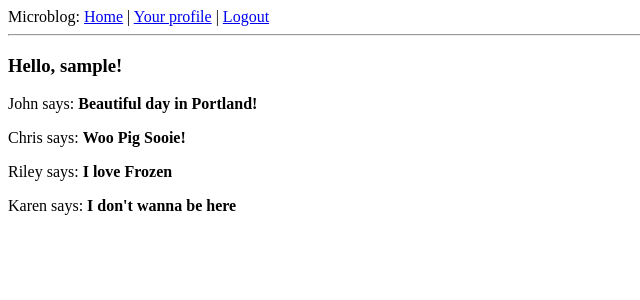
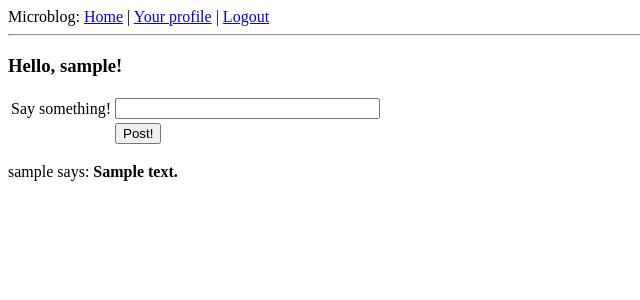
Before and after one commit to designhawg/flask_micro, a Flask app: page / in a window 1280 px wide. Shown: the top 300 px of the page, without its empty margins (0-640 px from the left). Run offline with Flask 2, Linux system fonts and the light colour scheme; a user stored in the database is signed in; tables that the repository leaves empty hold one stand-in row (values such as "Sample post"); parts of the project's set-up code (start-up, migrations or seed data) failed here and were passed over.

Commit message:
found an error in followed posts that was crushing the whole fucking app

```diff
--- a/app/models.py
+++ b/app/models.py
@@ -84,7 +84,7 @@ class User(db.Model):
         return self.followed.filter(followers.c.followed_id == user.id).count() > 0
 
     def followed_posts(self):
-        return Post.query.join( followers, (followers.c.followed_id == Post.user_id)).filter(follower.s.c.follower_id == self.id).order_by(Post.timestamp.desc())
+        return Post.query.join( followers, (followers.c.followed_id == Post.user_id)).filter(followers.c.follower_id == self.id).order_by(Post.timestamp.desc())
 
 
 
--- a/app/templates/index.html
+++ b/app/templates/index.html
@@ -2,12 +2,31 @@
 
 {% block content %}
 
-  <h3>Hello, {{ user.nickname }}!</h3>
+	<h3>Hello, {{ g.user.nickname }}!</h3>
+	<form action="" method="post" name="post">
+		{{ form.hidden_tag() }}
+		<table>
+			<tr>
+				<td>Say something!</td>
+				<td>{{ form.post(size=30, maxlength = 140) }}</td>
+				<td>
+					{% for error in form.errors.post %}
+						<span style="color: red;">[{{ error }}]</span>
+						<br>
+					{% endfor %}
+				</td>
+			</tr>
+			<tr>
+				<td></td>
+				<td><input type="submit" value="Post!"></td>
+				<td></td>
+			</tr>
+		</table>
+	</form>
+	{% for post in posts %}
 
-  {% for post in posts %}
+	<p>{{ post.author.nickname }} says: <b>{{ post.body }}</b></p>
 
-  <p>{{ post.author.nickname }} says: <b>{{ post.body }}</b></p>
-
-  {% endfor %}
+	{% endfor %}
 
 {% endblock %}
--- a/app/views.py
+++ b/app/views.py
@@ -1,8 +1,8 @@
 from flask import render_template, flash, redirect, session, url_for, request, g
 from flask.ext.login import login_user, logout_user, current_user, login_required
 from app import app, db, lm, oid
-from forms import LoginForm, EditForm
-from models import User, ROLE_USER, ROLE_ADMIN
+from forms import LoginForm, EditForm, PostForm
+from models import User, ROLE_USER, ROLE_ADMIN, Post
 from datetime import datetime
 
 @app.before_request
@@ -31,33 +31,23 @@ def internal_error(error):
     return render_template('500.html'), 500
 
 
-@app.route('/')
-@app.route('/index')
+@app.route('/', methods = ['GET', 'POST'])
+@app.route('/index', methods = ['GET', 'POST'])
 @login_required
 def index():
-    user = g.user
-    posts = [
-      {
-        'author': { 'nickname': 'John' },
-        'body': 'Beautiful day in Portland!'
-      },
-      {
-        'author': { 'nickname': 'Chris' },
-        'body': 'Woo Pig Sooie!'
-      },
-      {
-        'author': { 'nickname': 'Riley' },
-        'body': 'I love Frozen'
-      },
-      {
-        'author': { 'nickname': 'Karen' },
-        'body': 'I don\'t wanna be here'
-      }
-    ]
+    form = PostForm()
+    if form.validate_on_submit():
+        post = Post(body = form.post.data, timestamp = datetime.utcnow(), author = g.user)
+        db.session.add(post)
+        db.session.commit()
+        flash('Your post is now live!')
+        return redirect(url_for('index'))
+
+    posts = g.user.followed_posts().all()
 
     return render_template("index.html",
         title = "Home",
-        user = user,
+        form = form,
         posts = posts)
 
 @app.route('/login', methods = ['GET', 'POST'])
```
